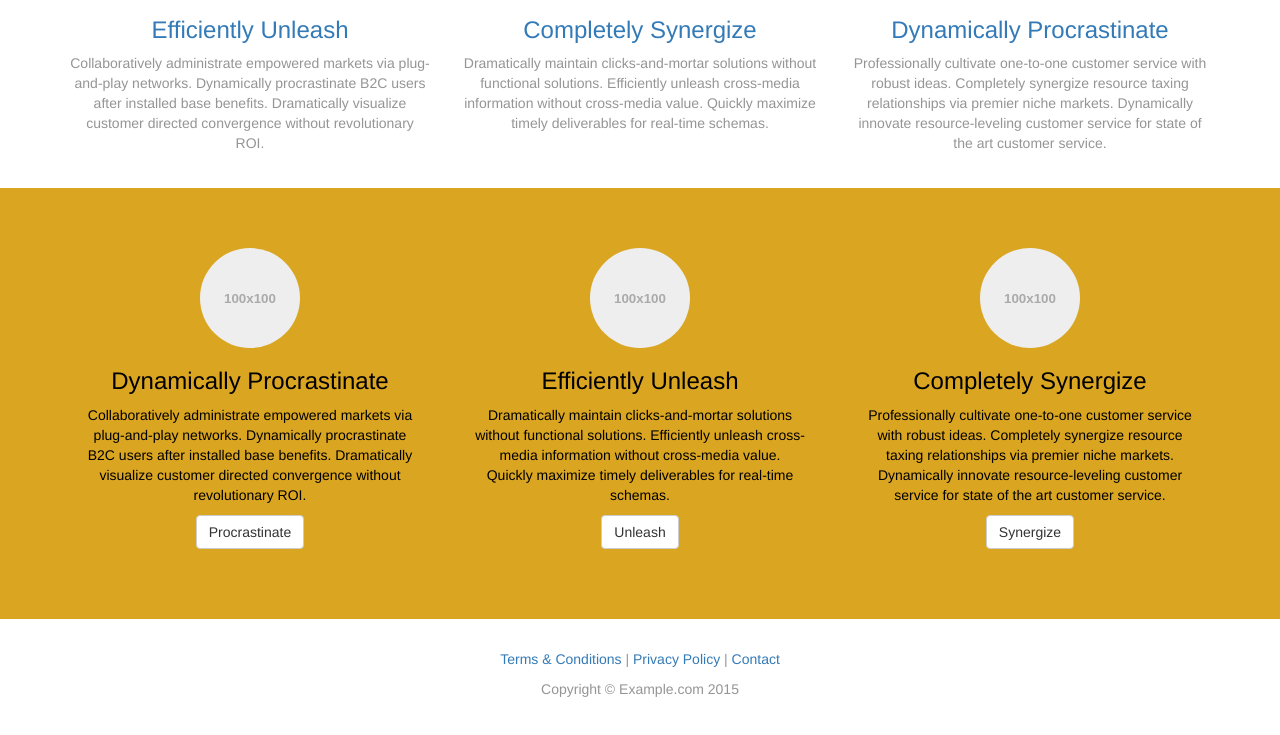
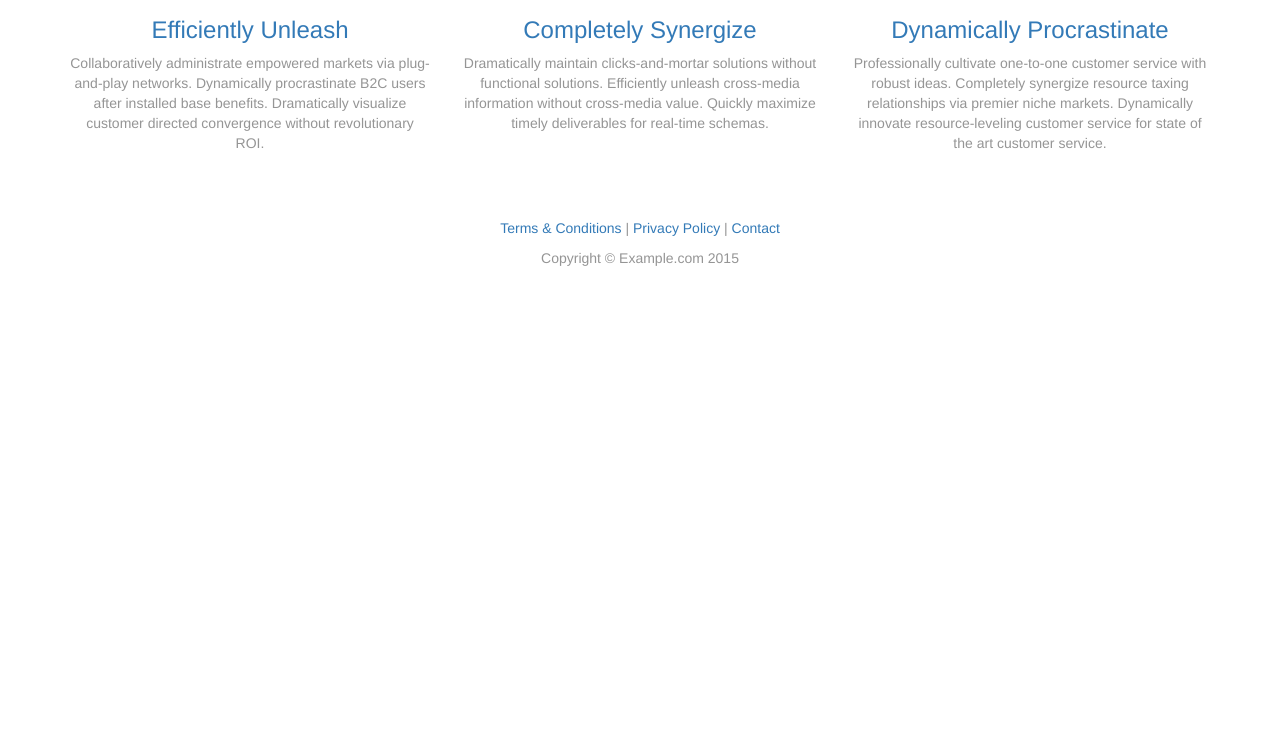
Before and after one commit to adammair1/E-Commerce-Project, a plain HTML site: page index.html in a window 1280 px wide. Shown: the part 772-1507 px from the top of the page. After the commit the page ends 1080 px from the top, so only its background shows below. Drawn offline with Linux system fonts and the light colour scheme; files that its build step writes are made by us from their sources; files whose address does not match are found by name.

Commit message:
Update index.html

```diff
--- a/index.html
+++ b/index.html
@@ -137,32 +137,6 @@
     <!-- /.container -->
 
 	<footer>
-		<div class="footer-blurb">
-			<div class="container">
-				<div class="row">
-					<div class="col-sm-4 footer-blurb-item">
-						<img class="img-circle" src="holder.js/100x100" alt="" width="100" height="100">
-						<h3>Dynamically Procrastinate</h3>
-						<p>Collaboratively administrate empowered markets via plug-and-play networks. Dynamically procrastinate B2C users after installed base benefits. Dramatically visualize customer directed convergence without revolutionary ROI.</p>
-						<p><a class="btn btn-default" href="#">Procrastinate</a></p>
-					</div>
-					<div class="col-sm-4 footer-blurb-item">
-						<img class="img-circle" src="holder.js/100x100" alt="" width="100" height="100">
-						<h3>Efficiently Unleash</h3>
-						<p>Dramatically maintain clicks-and-mortar solutions without functional solutions. Efficiently unleash cross-media information without cross-media value. Quickly maximize timely deliverables for real-time schemas. </p>
-						<p><a class="btn btn-default" href="#">Unleash</a></p>
-					</div>
-					<div class="col-sm-4 footer-blurb-item">
-						<img class="img-circle" src="holder.js/100x100" alt="" width="100" height="100">
-						<h3>Completely Synergize</h3>
-						<p>Professionally cultivate one-to-one customer service with robust ideas. Completely synergize resource taxing relationships via premier niche markets. Dynamically innovate resource-leveling customer service for state of the art customer service.</p>
-						<p><a class="btn btn-default" href="#">Synergize</a></p>
-					</div>
-
-				</div>
-				<!-- /.row -->
-			</div>
-        </div>
 
         <div class="small-print">
         	<div class="container">
```
